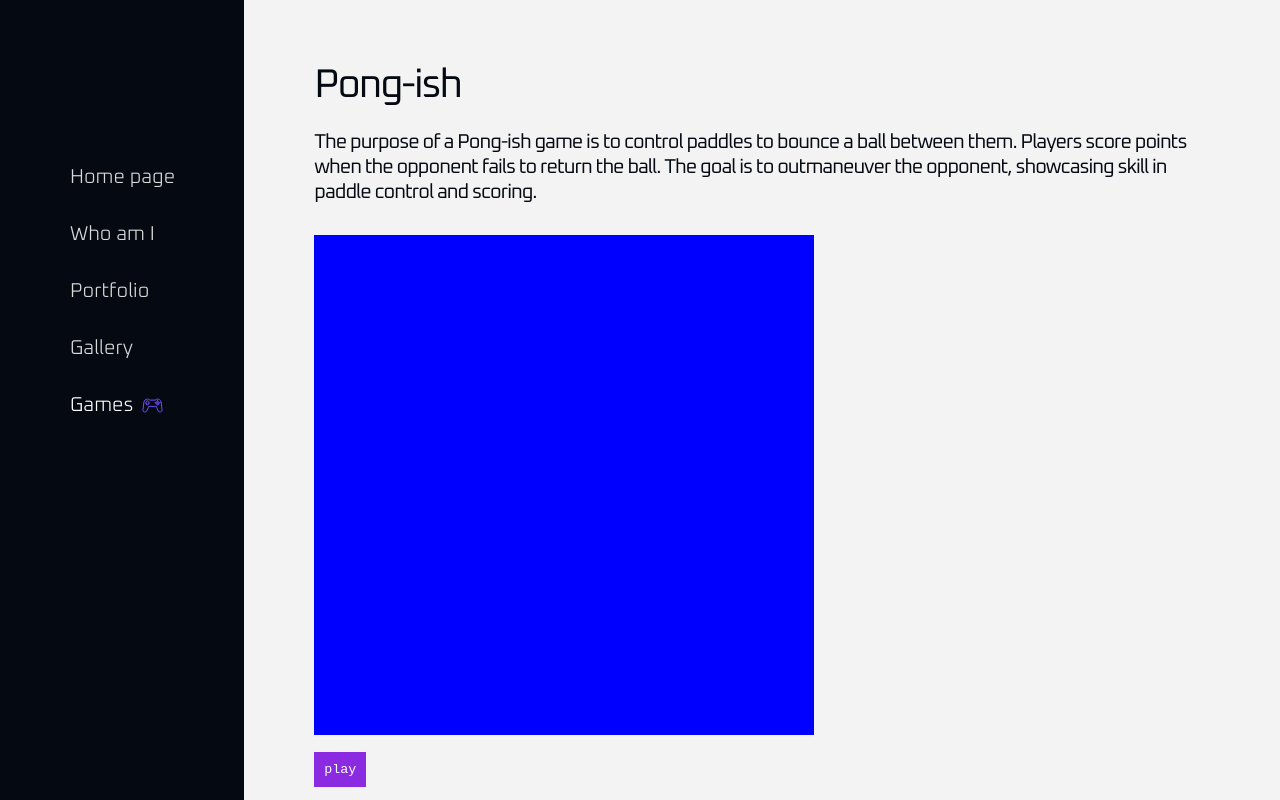
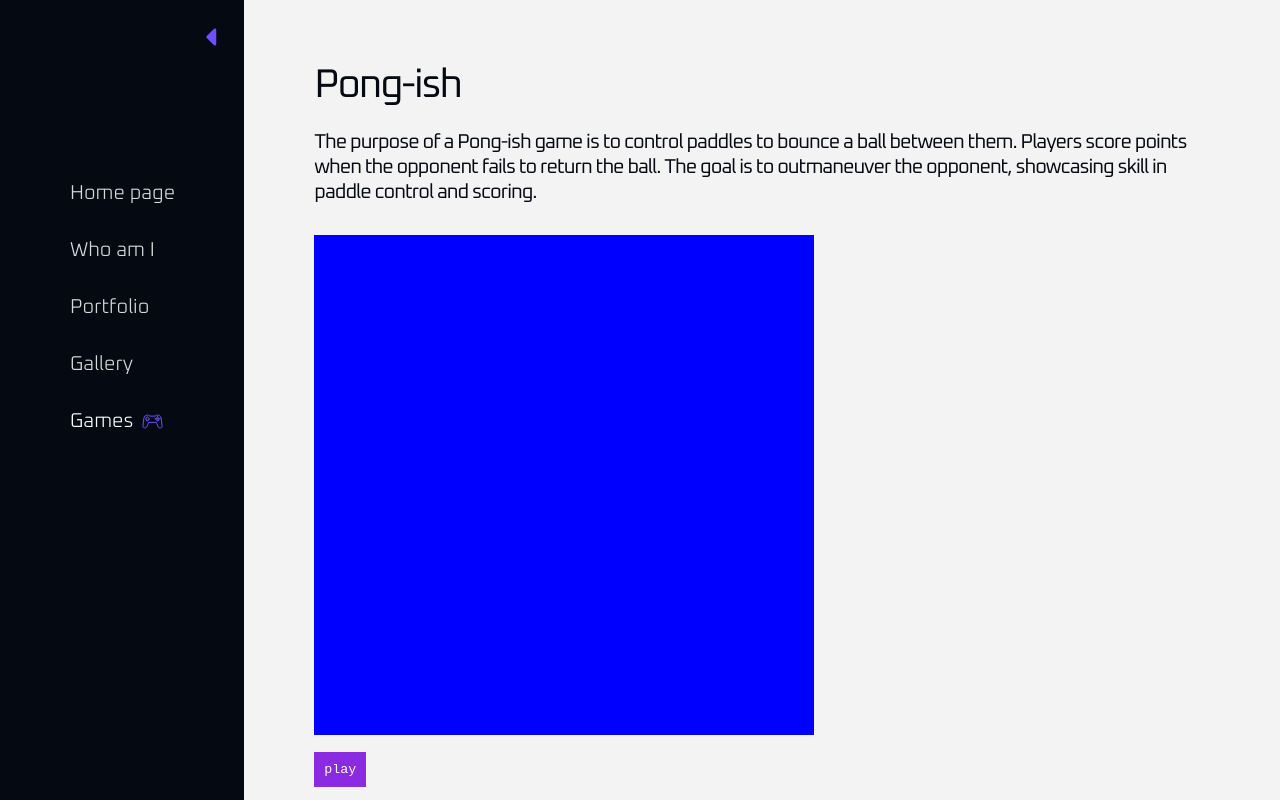
Before and after one commit to Poioill/poioill.github.io, a plain HTML site: page game3.html in a window 1280 px wide. Drawn offline with Linux system fonts and the light colour scheme; files whose address does not match are found by name.

Commit message:
Update game3.html

```diff
--- a/game3.html
+++ b/game3.html
@@ -19,7 +19,7 @@
         <div class="wrapper__">
             <header class="header menu" id="collapsibleMenu">
                 <div class="header_menu_close_btn arrow-icon" id="toggleButton">
-                    <img src="/layout/images/menuArrow.svg" alt="">
+                    <img src="./images/menuArrow.svg" alt="">
                 </div>
                 <nav>
                     <ul>
```
